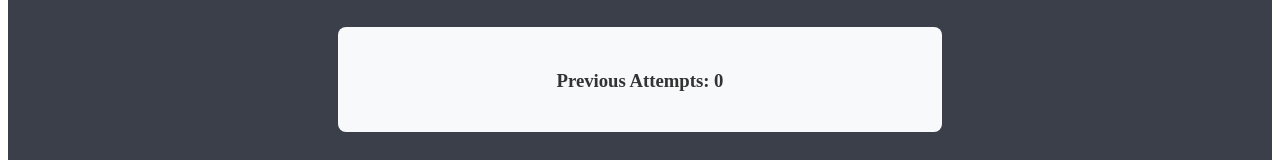
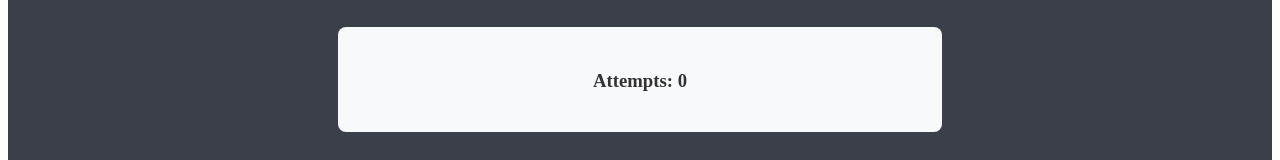
Before and after one commit to zumpious/riddle-box, a React (Create React App) app: page /color-code-guesser in a window 1280 px wide. Shown: the part 1301-1461 px from the top of the page. Built offline with nearby package versions, Linux system fonts and the light colour scheme; the HTML template or start-up script is replaced by a standard one.

Commit message:
Update readme and minor ui adjustments

```diff
--- a/src/components/VictoryModal.css
+++ b/src/components/VictoryModal.css
@@ -42,7 +42,7 @@
     padding: 0.5rem 1.5rem;
     border: none;
     border-radius: 5px;
-    background-color: #3498db;
+    background-color: #555;
     color: white;
     cursor: pointer;
     transition: background-color 0.3s;
--- a/src/games/color_code_breaker/ColorCodeGuesser.jsx
+++ b/src/games/color_code_breaker/ColorCodeGuesser.jsx
@@ -200,7 +200,7 @@ const ColorCodeGuesser = () => {
         </div>
 
         <div className="attempts">
-          <h3>Previous Attempts: {attemptCount}</h3>
+          <h3>Attempts: {attemptCount}</h3>
           {attempts.map((attempt, idx) => (
             <Attempt key={idx} attempt={attempt} />
           ))}
```
Also changed, not shown: 1 other file (tests, documents, lock files or other folders).
